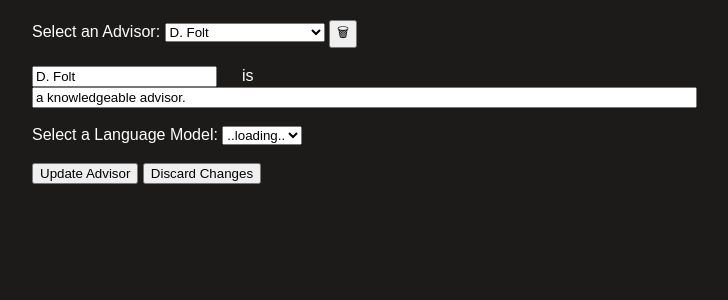
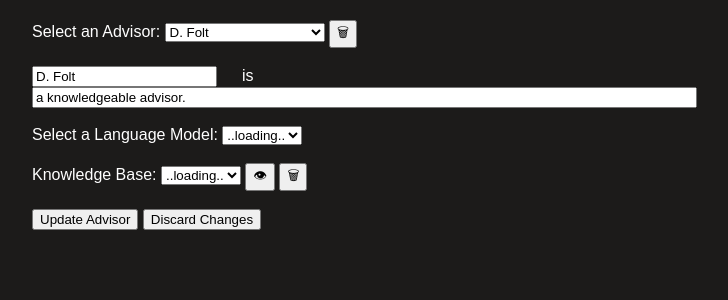
Before and after one commit to J-sephB-lt-n/happy-language-friends, a Flask app: page /advisor-settings in a window 1280 px wide. Shown: the part 177-477 px from the top of the page, without its empty margins (160-888 px from the left). Run offline with Flask 3, Linux system fonts and the light colour scheme; data comes from the database, SQL or seed files in the repository; data that the repository does not hold is empty; parts of the project's set-up code (start-up, migrations or seed data) failed here and were passed over.

Commit message:
feat(advisor-settings-page.js-advisor-settings.html): added knowledge base dropdown

```diff
--- a/happy_rag_friends/static/javascript/advisor-settings-page.js
+++ b/happy_rag_friends/static/javascript/advisor-settings-page.js
@@ -89,15 +89,18 @@ function updateAdvisorInputBoxes(advisorsData) {
     "advisor-personality",
   );
   const applyAdvisorChangesButton = document.getElementById("apply-changes");
+  const deleteAdvisorForm = document.getElementById("delete-advisor");
   if (advisorsData[selectedAdvisorName]) {
     advisorNameInput.value = selectedAdvisorName;
     advisorPersonalityInput.value =
       advisorsData[selectedAdvisorName].personality_description;
     applyAdvisorChangesButton.value = "Update Advisor";
+    deleteAdvisorForm.style.display = "inline";
   } else {
     advisorNameInput.value = "<advisor name here>";
     advisorPersonalityInput.value = "<advisor personality description here>";
     applyAdvisorChangesButton.value = "Create New Advisor";
+    deleteAdvisorForm.style.display = "none"; // don't show delete advisor button
   }
 }
 
--- a/happy_rag_friends/templates/pages/advisor-settings.html
+++ b/happy_rag_friends/templates/pages/advisor-settings.html
@@ -6,24 +6,65 @@
 {% endblock header %}
 
 {% block content %}
+
 <label for="select-advisor">Select an Advisor: </label>
 <select name="select-advisor" id="select-advisor">
   <option value="temp-placeholder">..loading..</option>
 </select>
-  <form id="delete-advisor" style="display:inline" onsubmit="return confirmDeleteAdvisor();">
-    <input type="submit" value="&#128465;">
+<form
+  id="delete-advisor"
+  style="display: inline"
+  onsubmit="return confirmDeleteAdvisor();"
+>
+  <input type="submit" value="&#128465;" />
 </form>
-  <br><br>
-  <input type="text" id="advisor-name" name="advisor-name" value="">
-  <!--<br><br>-->
-  <p style="display:inline">&emsp; is &emsp;</p>
-  <input type="text" id="advisor-personality" name="advisor-personality" value="" size="80" maxlength="500">
-  <br><br>
+
+<br /><br />
+
+<input type="text" id="advisor-name" name="advisor-name" value="" />
+<p style="display: inline">&emsp; is &emsp;</p>
+<input
+  type="text"
+  id="advisor-personality"
+  name="advisor-personality"
+  value=""
+  size="80"
+  maxlength="500"
+/>
+
+<br /><br />
+
 <label for="select-llm">Select a Language Model: </label>
 <select name="select-llm" id="select-llm">
   <option value="temp-placeholder">..loading..</option>
 </select>
-  <br><br>
-  <input type="submit" id="apply-changes" value="Apply Changes" onclick="createOrUpdateAdvisor()">
-  <input type="submit" id="discard-changes" value="Discard Changes">
+
+<br /><br />
+
+<label for="knowledge-base">Knowledge Base: </label>
+<select name="knowledge-base" id="knowledge-base">
+  <option value="temp-placeholder">..loading..</option>
+</select>
+<form
+  id="view-document"
+  style="display: inline"
+>
+  <input type="submit" value="&#128065;" />
+</form>
+<form
+  id="delete-document"
+  style="display: inline"
+>
+  <input type="submit" value="&#128465;" />
+</form>
+
+<br /><br />
+
+<input
+  type="submit"
+  id="apply-changes"
+  value="Apply Changes"
+  onclick="createOrUpdateAdvisor()"
+/>
+<input type="submit" id="discard-changes" value="Discard Changes" />
 {% endblock content %}
```
Lines whose indentation alone changed are shown as unchanged.
